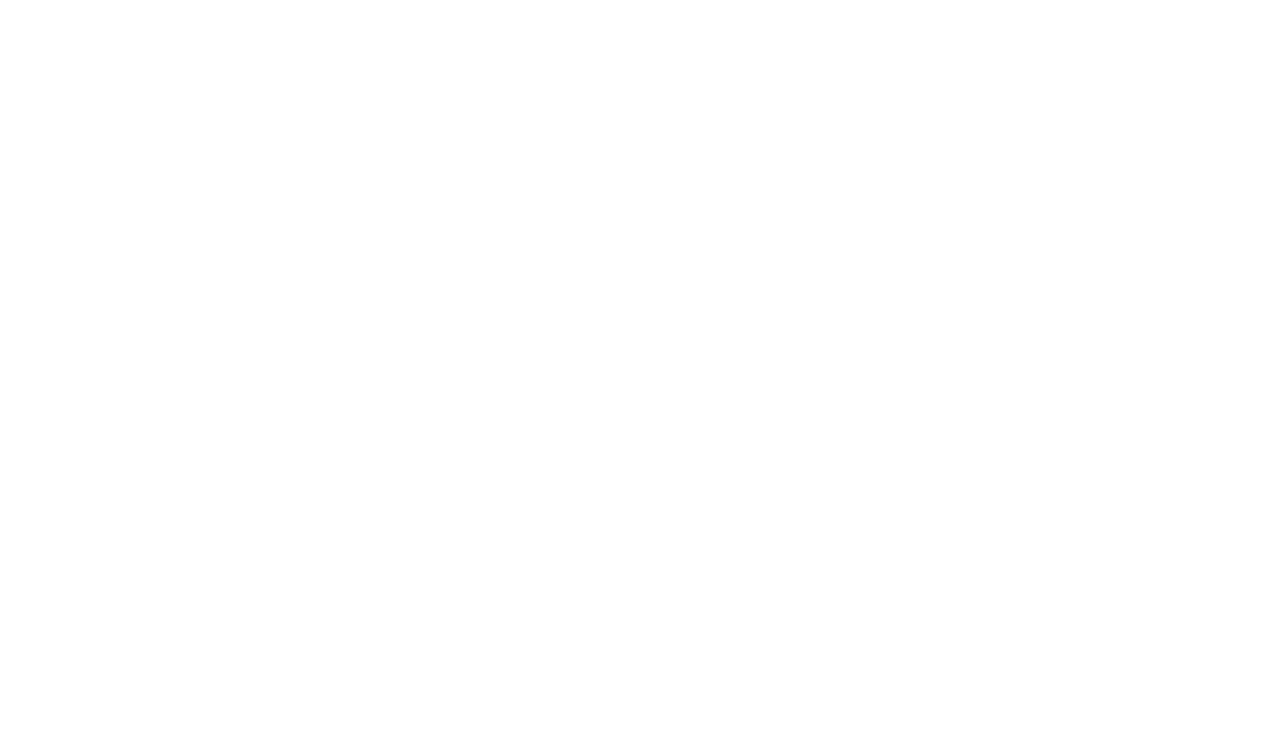
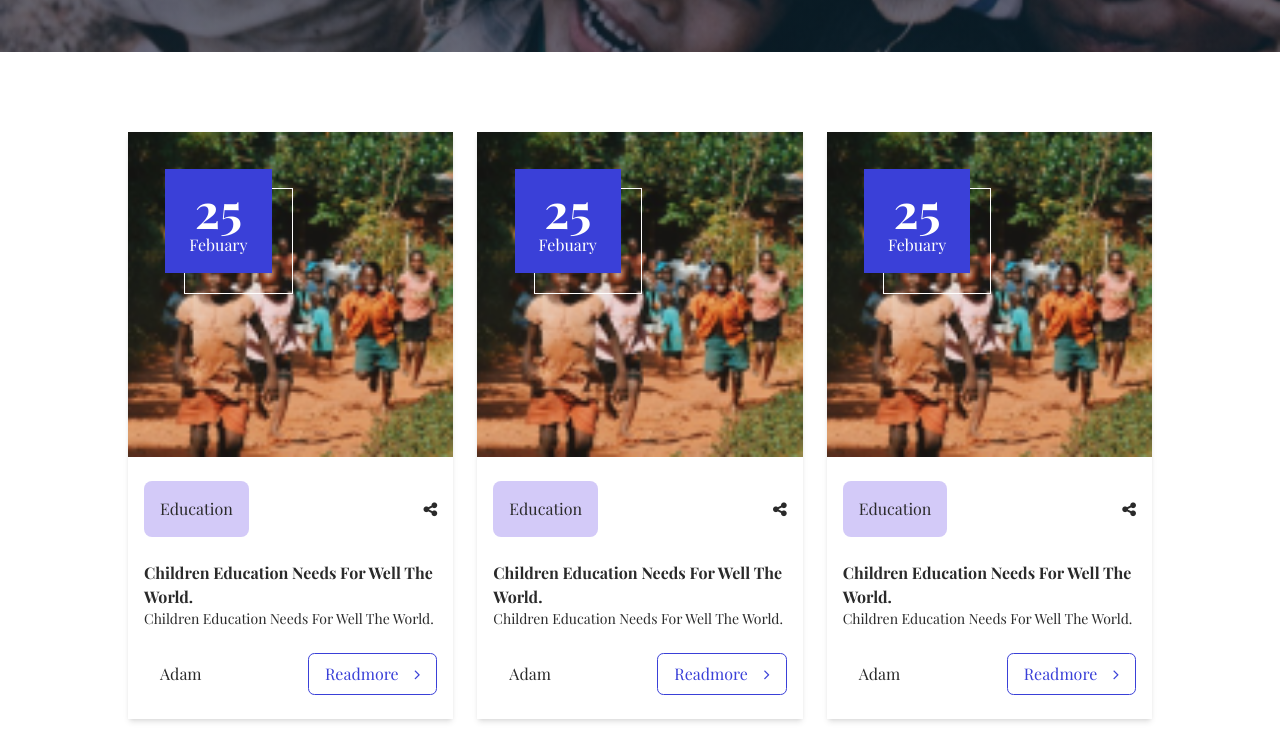
Before and after one commit to RajniAttri/CharityConnect, a React (Vite) app: page /blog in a window 1280 px wide. Before the commit this address had no page. Shown: the part 360-1101 px from the top of the page. Before the commit the page ends 800 px from the top, so only its background shows below. Built offline with nearby package versions, Linux system fonts and the light colour scheme; a web font is replaced by a local one.

Commit message:
Blog list page

```diff
--- a/src/App.jsx
+++ b/src/App.jsx
@@ -12,6 +12,8 @@ import Donners from "./pages/donners/Donners";
 import Home from "./pages/home/Home";
 import Leadership from "./pages/leadership/Leadership";
 import Faqs from "./pages/faqs/Faqs";
+import Blog from "./pages/Blog/Blog";
+import BlogDetails from "./pages/Blog/BlogDetails";
 
 function App() {
   return (
@@ -27,6 +29,8 @@ function App() {
         <Route path="/donners" element={<Donners />} />
         <Route path="/causes/:id" element={<CauseDetails />} />
         <Route path="/donate" element={<DonatePage />} />
+        <Route path="/blog" element={<Blog/>}/>
+        <Route path="/blog/:id" element={<BlogDetails/>}/>
       </Routes>
     </BrowserRouter>
   );
--- /dev/null
+++ b/src/pages/Blog/Blog.jsx
@@ -0,0 +1,29 @@
+import React from 'react'
+import Header from "../../components/layout/Header";
+import GeneralHero from "../../components/layout/GeneralHero";
+import image1 from "../../assets/images/Rectangle 2.png";
+
+
+import StatisticsSection from '../../components/layout/StatisticsSection';
+import Footer from '../../components/layout/Footer';
+import BlogList from './components /BlogList';
+
+function Blog() {
+
+
+  return (
+    <>
+    <Header outerCircle=""></Header>
+      <GeneralHero title="Blog " subTitle="Blog List" image={image1}></GeneralHero>
+
+     <BlogList></BlogList>
+
+    <StatisticsSection>
+
+    </StatisticsSection>
+    <Footer></Footer>
+    </>
+  )
+}
+
+export default Blog
--- /dev/null
+++ b/src/pages/Blog/components /BlogList.jsx
@@ -0,0 +1,41 @@
+import React from 'react'
+import BlogCard from '../../home/components/BlogCard';
+import image14 from "../../../assets/images/Rectangle 14.png";
+import Pagination from '../../../components/Pagination';
+function BlogList() {
+const blogId=1
+    const     day="25"
+    const     month="Febuary"
+    const       category="Education"
+    const       title="Children Education Needs For Well The World."
+    const      description="Children Education Needs For Well The World."
+    const      author="Adam"
+  return (
+    <>
+    <section className="mx-6 md:mx-32 flex flex-col items-center my-20 gap-10">
+
+     <div className="flex flex-col lg:grid lg:grid-cols-3 gap-6">
+     {Array.from({ length: 12 }).map((_, index) => (
+
+       <BlogCard key={index}
+
+       id={blogId}
+       image={image14}
+       day="25"
+       month="Febuary"
+       category="Education"
+       title="Children Education Needs For Well The World."
+       description="Children Education Needs For Well The World."
+       author="Adam"
+       />
+     ))}
+
+</div>
+
+    <Pagination/>
+   </section>
+    </>
+  )
+}
+
+export default BlogList
--- a/src/pages/causes/CauseDetails.jsx
+++ b/src/pages/causes/CauseDetails.jsx
@@ -86,23 +86,23 @@ function CauseDetails() {
 
               <div className="flex flex-col items-center gap-6 w-full">
                 <div className="flex flex-row justify-between ">
-                  <div className="border border-primary-color py-2 px-8 h-fit">
+                  <div className="border border-primary-color py-2 px-6 h-fit">
                     {" "}
                     $20
                   </div>
-                  <div className="border border-primary-color py-2 px-8 h-fit">
+                  <div className="border border-primary-color py-2 px-6 h-fit">
                     {" "}
                     $50
                   </div>
-                  <div className="border border-primary-color py-2 px-8 h-fit">
+                  <div className="border border-primary-color py-2 px-6 h-fit">
                     {" "}
                     $200
                   </div>
-                  <div className="border border-primary-color py-2 px-8 h-fit">
+                  <div className="border border-primary-color py-2 px-6 h-fit">
                     {" "}
                     $200
                   </div>
-                  <div className="border border-primary-color  py-2 px-8 h-fit">
+                  <div className="border border-primary-color  py-2 px-6 h-fit">
                     {" "}
                     Custom
                   </div>
--- a/src/pages/faqs/Faqs.jsx
+++ b/src/pages/faqs/Faqs.jsx
@@ -2,7 +2,7 @@ import React from 'react'
 import Header from '../../components/layout/Header'
 import Hero1 from '../../components/layout/Hero1'
 import Footer from '../../components/layout/Footer'
-import FaqsSection from './components/FaqsSection'
+// import FaqsSection from './components/FaqsSection'
 
 
 const Faqs = () => {
@@ -18,7 +18,7 @@ span = "FAQ'S"
 
 />
 
-<FaqsSection/>
+{/* <FaqsSection/> */}
 
 <Footer/>
 
--- a/src/pages/home/components/BlogCard.jsx
+++ b/src/pages/home/components/BlogCard.jsx
@@ -2,9 +2,11 @@ import React from "react";
 import Button from "../../../components/Button";
 
 function BlogCard(props) {
-  const { image, day, month, category, title, description, author } = props;
+
+  const { id,image, day, month, category, title, description, author } = props;
   const maxDescriptionLength = 60; // max letters
-  const truncatedDescription =
+  console.log(id);
+    const truncatedDescription =
     description.length > maxDescriptionLength
       ? `${description.substring(0, maxDescriptionLength)}...`
       : description;
@@ -41,10 +43,11 @@ function BlogCard(props) {
           <p>{author}</p>
         </div>
         <Button
-          text="View Details"
-          type="secondary-button"
-          icon={<i className="fa fa-angle-right"></i>}
-        ></Button>
+            type="secondary-link"
+            text="Readmore"
+            icon={<i className="fa fa-angle-right"></i>}
+            href={`/blog/${id}`}
+          ></Button>
       </div>
     </section>
   );
--- a/src/pages/home/components/EventCard.jsx
+++ b/src/pages/home/components/EventCard.jsx
@@ -1,5 +1,5 @@
 import React from 'react'
-import image10 from "../../../assets/images/image1.png";
+import image10 from "../../../assets/images/Image1.png";
 
 
 function EventCard(props) {
--- a/src/pages/home/components/HelpSection.jsx
+++ b/src/pages/home/components/HelpSection.jsx
@@ -1,7 +1,7 @@
 import React from "react";
-import icon from "../../../assets/images/icon.png";
-import icon2 from "../../../assets/images/icon2.png";
-import icon3 from "../../../assets/images/icon3.png";
+import icon from "../../../assets/images/Icon.png";
+import icon2 from "../../../assets/images/Icon2.png";
+import icon3 from "../../../assets/images/Icon3.png";
 import HelpCard from "./HelpCard";
 
 function HelpSection() {
```
